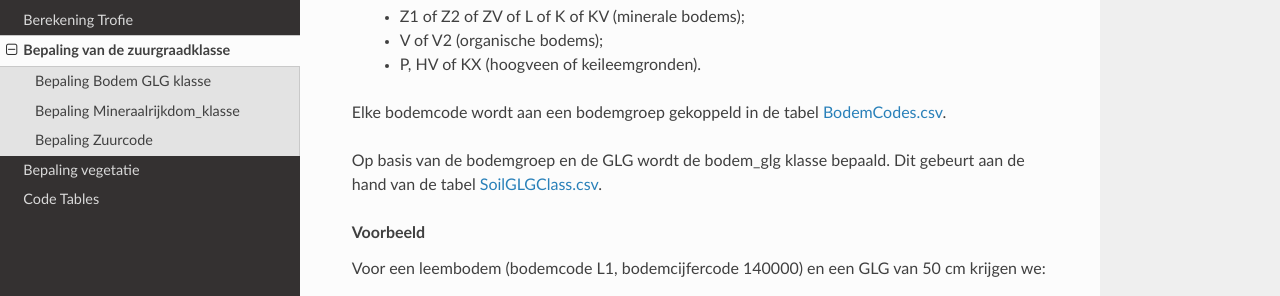
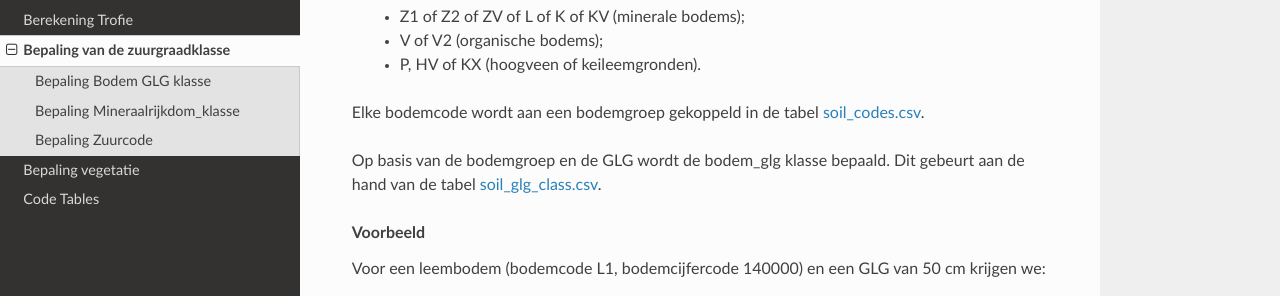
Before and after one commit to inbo/niche_vlaanderen, a Sphinx documentation site: the page built from docs/zuur.rst, in a window 1280 px wide and 900 px high, scrolled down 619 px. Shown: the part 155-451 px from the top of the window. Built offline with Sphinx 7.4.7 and the Read the Docs theme 2.0.0, drawn with Linux system fonts in a browser that asks for light colours.

Commit message:
Fix links to moved code table

```diff
--- a/docs/zuur.rst
+++ b/docs/zuur.rst
@@ -34,10 +34,10 @@ In eerste instantie worden 3 bodemgroepen onderscheiden (opm: volgens eindrappor
  * V of V2 (organische bodems);
  * P, HV of KX (hoogveen of keileemgronden).
 
-Elke bodemcode wordt aan een bodemgroep gekoppeld in de tabel `BodemCodes.csv <https://github.com/inbo/niche_vlaanderen/blob/master/SystemTables/BodemCodes.csv>`_.
+Elke bodemcode wordt aan een bodemgroep gekoppeld in de tabel `soil_codes.csv <https://github.com/inbo/niche_vlaanderen/blob/master/SystemTables/soil_codes.csv>`_.
 
 Op basis van de bodemgroep en de GLG wordt de bodem_glg klasse bepaald.
-Dit gebeurt aan de hand van de tabel `SoilGLGClass.csv <https://github.com/inbo/niche_vlaanderen/blob/master/SystemTables/SoilGLGClass.csv>`_.
+Dit gebeurt aan de hand van de tabel `soil_glg_class.csv <https://github.com/inbo/niche_vlaanderen/blob/master/SystemTables/soil_glg_class.csv>`_.
 
 .. topic:: Voorbeeld
 
```
Also changed, not shown: other parts of docs/zuur.rst (+1 -1 lines).
